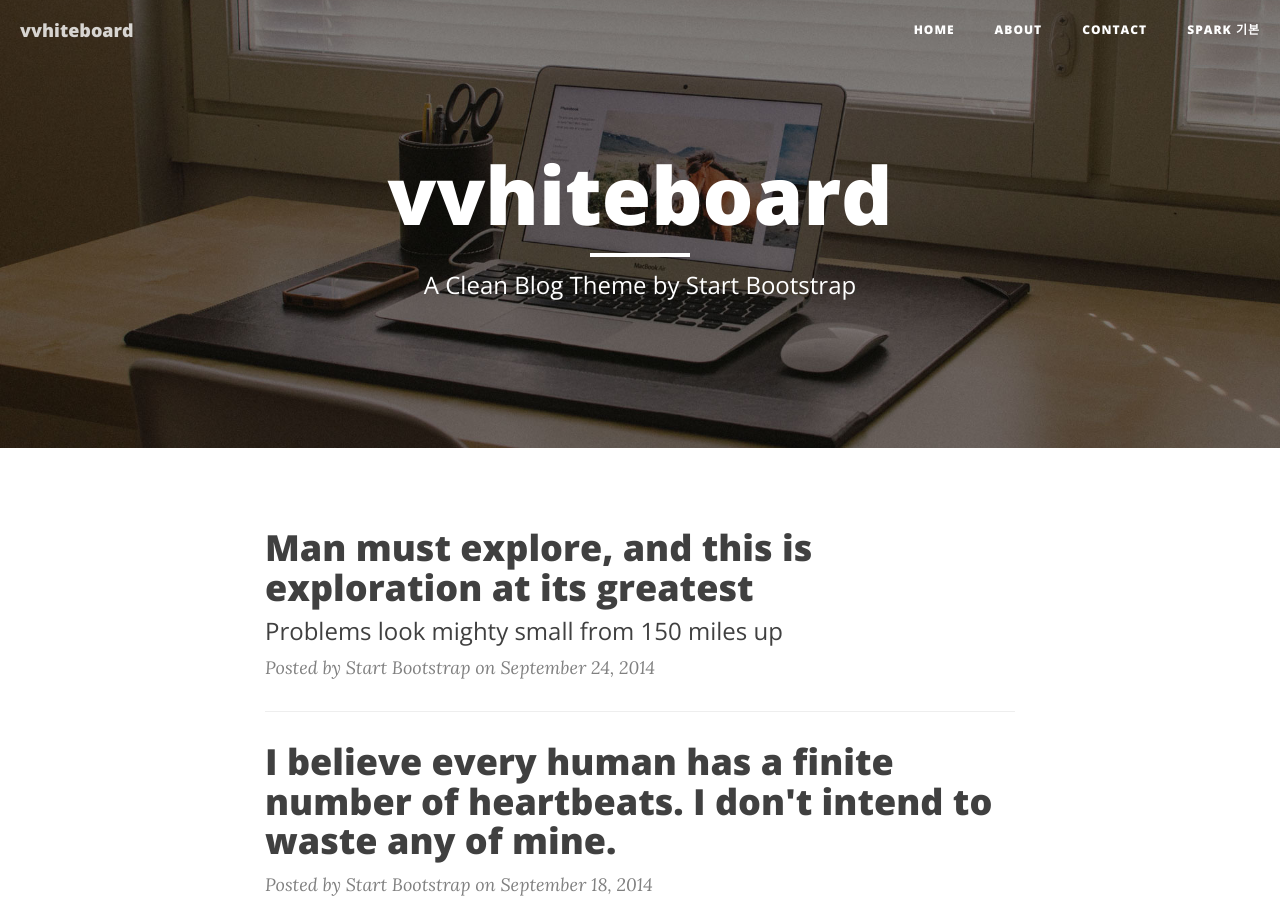
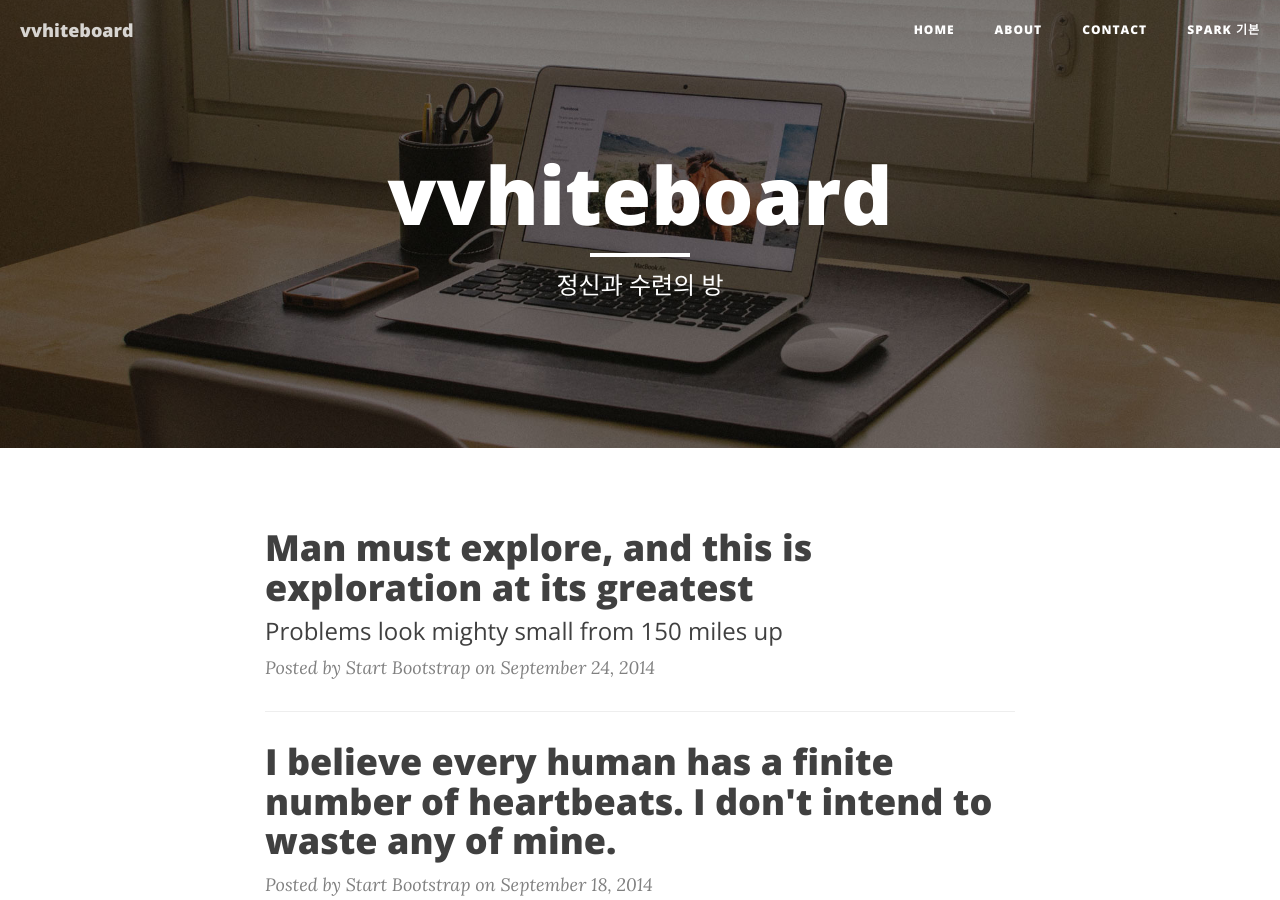
Before and after one commit to vvhiteboard/vvhiteboard, a Jekyll site: the page built from index.html, in a window 1280 px wide and 900 px high. Built offline with Jekyll 4.4.1, drawn with Linux system fonts in a browser that asks for light colours; nearby versions of some CDN libraries; the list of posts is cut into pages by our own code.

Commit message:
Update index.html

```diff
--- a/index.html
+++ b/index.html
@@ -1,6 +1,6 @@
 ---
 layout: page
-description: "A Clean Blog Theme by Start Bootstrap"
+description: "정신과 수련의 방"
 ---
 
 {% for post in paginator.posts %}
```
